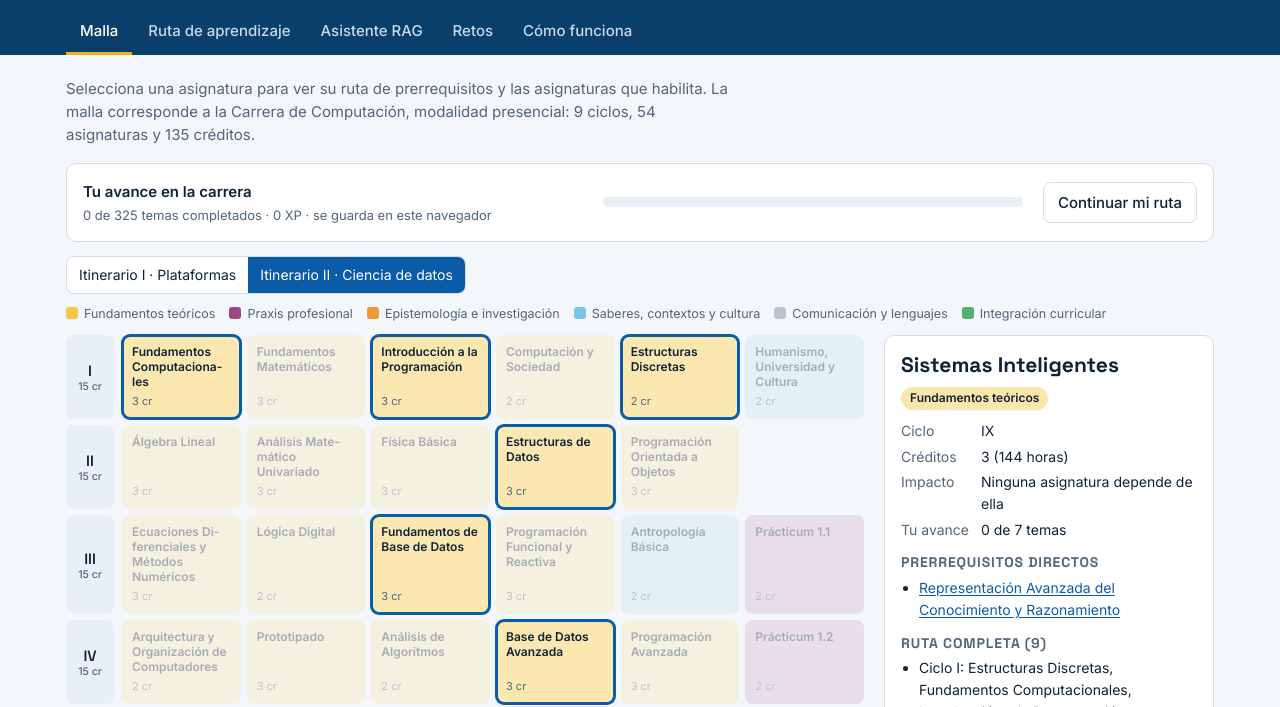
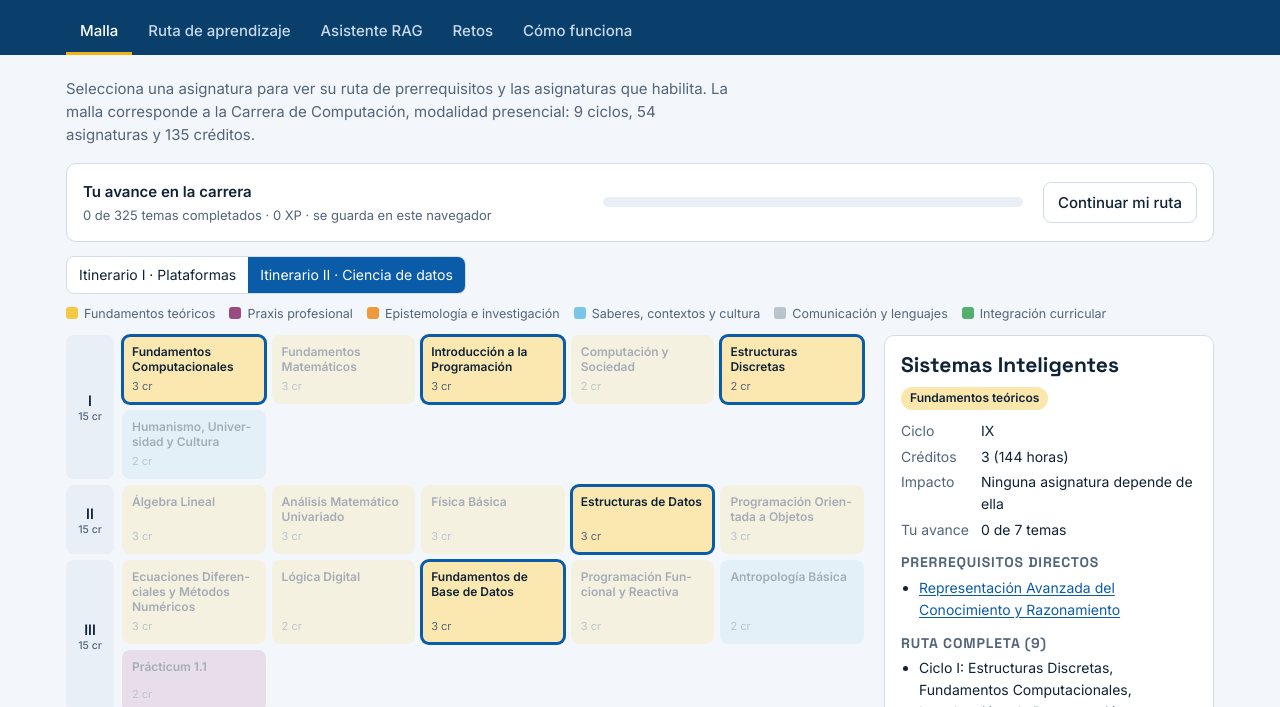
Before and after one commit to PabloC2A/coach-utpl-computacion, a plain HTML site: page index.html in a window 1280 px wide. Shown: the part 89-796 px from the top of the page. Drawn offline with Linux system fonts and the light colour scheme.

Commit message:
Ajusta el ancho de las casillas de la malla
Co-Authored-By: Claude Opus 5.5 <noreply@anthropic.com>

```diff
--- a/index.html
+++ b/index.html
@@ -79,7 +79,7 @@ button.chip:hover{border-color:var(--accent)}
 .row{display:grid;grid-template-columns:48px minmax(0,1fr);gap:8px;align-items:stretch}
 .cyc{display:flex;flex-direction:column;justify-content:center;align-items:center;background:var(--surface2);border-radius:8px;font:600 15px "Space Grotesk",sans-serif}
 .cyc small{font:500 10.5px Inter,sans-serif;color:var(--muted)}
-.chips{display:grid;grid-template-columns:repeat(auto-fill,minmax(112px,1fr));gap:6px;hyphens:auto;-webkit-hyphens:auto}
+.chips{display:grid;grid-template-columns:repeat(auto-fill,minmax(120px,1fr));gap:6px;hyphens:auto;-webkit-hyphens:auto}
 .sub{--c:var(--a-ft);text-align:left;border:2px solid transparent;border-radius:8px;padding:7px 8px;min-height:62px;background:color-mix(in srgb,var(--c) 42%,var(--surface));display:flex;flex-direction:column;justify-content:space-between;gap:4px;transition:opacity .15s,transform .15s}
 .sub b{font-weight:600;font-size:12px;line-height:1.25;overflow-wrap:break-word;word-break:normal}
 .sub span{font-size:11px;color:var(--muted)}
```
